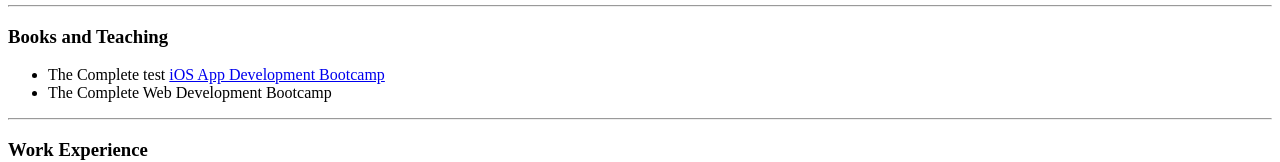
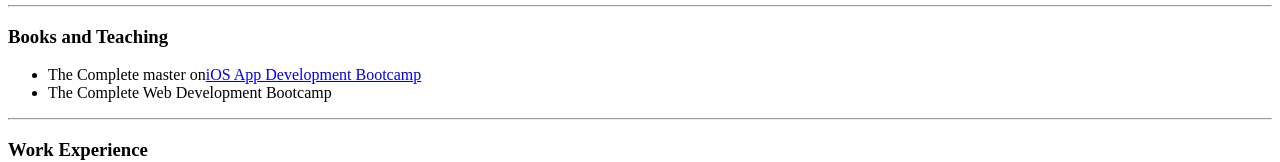
Before and after one commit to ariondenis/cv, a plain HTML site: page index.html in a window 1280 px wide. Shown: the part 307-469 px from the top of the page. Drawn offline with Linux system fonts and the light colour scheme.

Commit message:
Update index.html

```diff
--- a/index.html
+++ b/index.html
@@ -23,7 +23,7 @@
 
   <h3>Books and Teaching</h3>
   <ul>
-    <li>The Complete test <a href="https://google.ro" target="_blank">iOS App Development Bootcamp</a></li>
+    <li>The Complete master on<a href="https://google.ro" target="_blank">iOS App Development Bootcamp</a></li>
     <li>The Complete Web Development Bootcamp</li>
   </ul>
 
```
